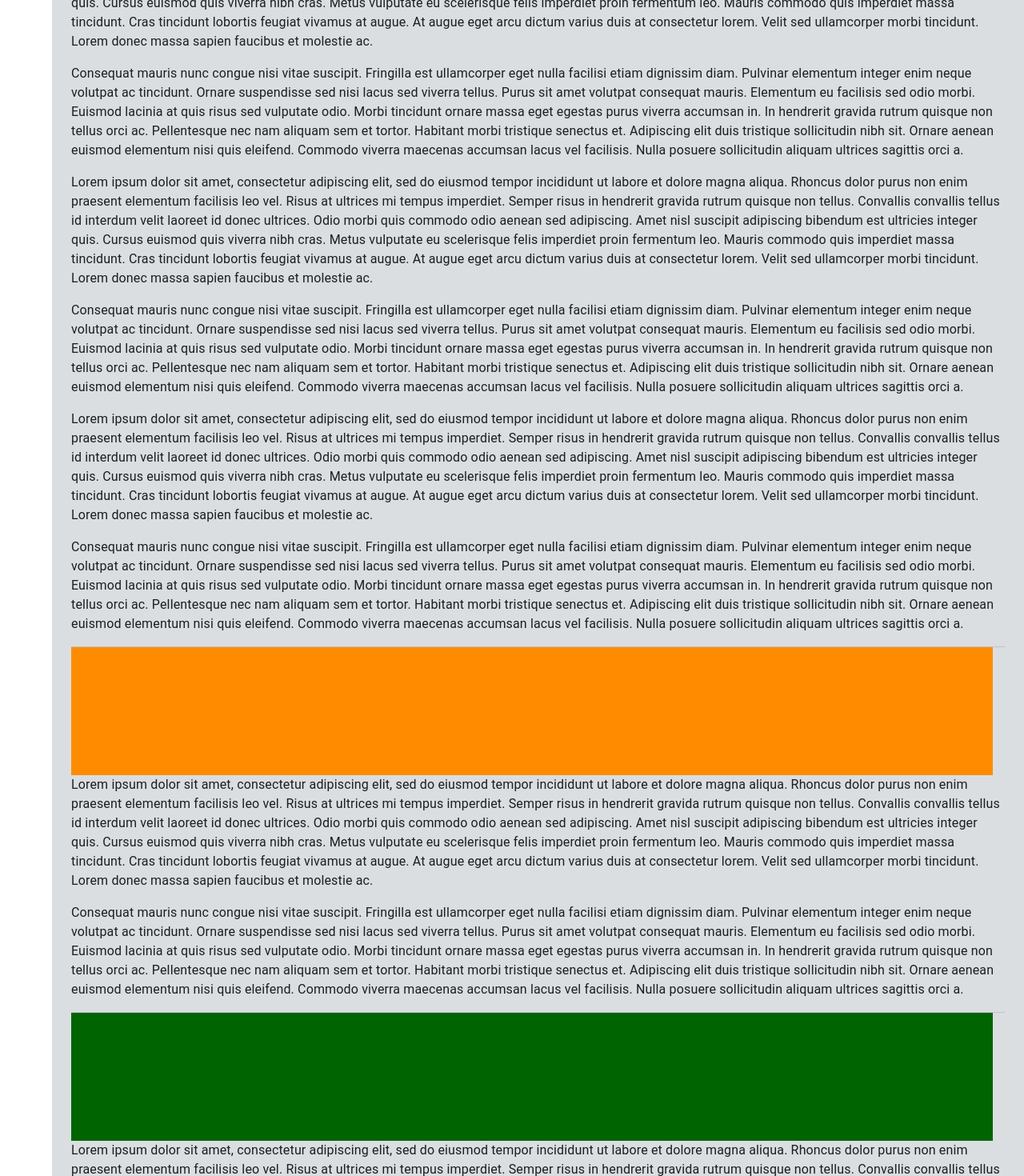
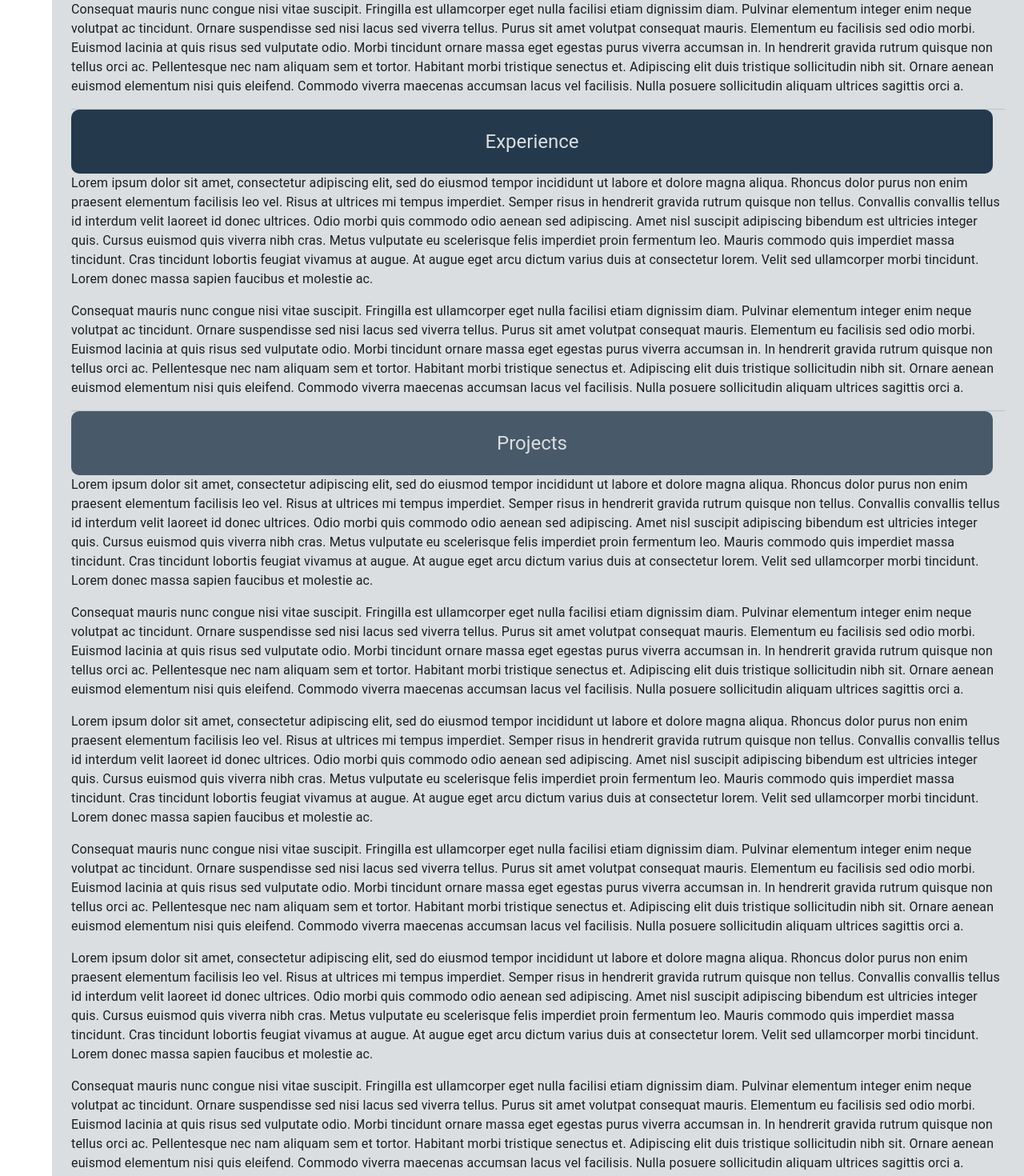
Before and after one commit to mrbraiant/new-portfolio, a Next.js app: page / in a window 1280 px wide. Shown: the part 1320-2790 px from the top of the page at 80% size. Built offline with nearby package versions, Linux system fonts and the light colour scheme.

Commit message:
build: improving effects

```diff
--- a/src/app/components/drawer/index.tsx
+++ b/src/app/components/drawer/index.tsx
@@ -41,6 +41,7 @@ import {
 } from '@mui/icons-material';
 import Image from 'next/image';
 import { Text } from '@components/text';
+import { SectionTitle } from '@components/sectionTitle';
 
 const drawerWidth = 180;
 const iconColor = '#00192F';
@@ -189,7 +190,9 @@ export const MiniDrawer = () => {
         <List>
           <ListItem
             disablePadding
-            sx={{ display: 'block' }}
+            sx={{
+              display: 'block',
+            }}
           >
             <GenerateItems
               icon={<Cottage sx={{ color: iconColor }} />}
@@ -226,6 +229,7 @@ export const MiniDrawer = () => {
             />
           </ListItem>
         </List>
+
         <Divider />
         <List>
           <ListItem
@@ -236,16 +240,19 @@ export const MiniDrawer = () => {
               icon={<School sx={{ color: iconColor }} />}
               route="education"
               text="Education"
+              botomIcons
             />
             <GenerateItems
               icon={<Message sx={{ color: iconColor }} />}
               route="contact"
               text="Contact"
+              botomIcons
             />
             <GenerateItems
               icon={<Newspaper sx={{ color: iconColor }} />}
               route="blog"
               text="Blog"
+              botomIcons
             />
           </ListItem>
         </List>
@@ -261,6 +268,7 @@ export const MiniDrawer = () => {
           id="home"
           src={'/images/background.png'}
           priority
+          loading="eager"
           sizes="100vw"
           width={1100}
           height={600}
@@ -270,12 +278,6 @@ export const MiniDrawer = () => {
             objectFit: 'cover',
           }}
         />
-        {/* <img
-          alt="main-image"
-          id="home"
-          src={'/images/background.jpeg'}
-          style={{ width: '95vw', height: '95vh' }}
-        /> */}
         <Box
           component="main"
           sx={{
@@ -288,22 +290,7 @@ export const MiniDrawer = () => {
           {/* CONTENT AREA */}
 
           <div id="about">
-            <div
-              style={{
-                width: '90vw',
-                height: '20vh',
-                backgroundColor: 'darkblue',
-                borderRadius: 10,
-              }}
-            >
-              <Text
-                type="h4"
-                sx={{ color: 'white' }}
-                textAlign="center"
-              >
-                About me
-              </Text>
-            </div>
+            <SectionTitle title="About" />
             <Typography paragraph>
               Lorem ipsum dolor sit amet, consectetur
               adipiscing elit, sed do eiusmod tempor
@@ -346,6 +333,106 @@ export const MiniDrawer = () => {
               accumsan lacus vel facilisis. Nulla posuere
               sollicitudin aliquam ultrices sagittis orci a.
             </Typography>
+            <Typography paragraph>
+              Lorem ipsum dolor sit amet, consectetur
+              adipiscing elit, sed do eiusmod tempor
+              incididunt ut labore et dolore magna aliqua.
+              Rhoncus dolor purus non enim praesent
+              elementum facilisis leo vel. Risus at ultrices
+              mi tempus imperdiet. Semper risus in hendrerit
+              gravida rutrum quisque non tellus. Convallis
+              convallis tellus id interdum velit laoreet id
+              donec ultrices. Odio morbi quis commodo odio
+              aenean sed adipiscing. Amet nisl suscipit
+              adipiscing bibendum est ultricies integer
+              quis. Cursus euismod quis viverra nibh cras.
+              Metus vulputate eu scelerisque felis imperdiet
+              proin fermentum leo. Mauris commodo quis
+              imperdiet massa tincidunt. Cras tincidunt
+              lobortis feugiat vivamus at augue. At augue
+              eget arcu dictum varius duis at consectetur
+              lorem. Velit sed ullamcorper morbi tincidunt.
+              Lorem donec massa sapien faucibus et molestie
+              ac.
+            </Typography>
+            <Typography paragraph>
+              Consequat mauris nunc congue nisi vitae
+              suscipit. Fringilla est ullamcorper eget nulla
+              facilisi etiam dignissim diam. Pulvinar
+              elementum integer enim neque volutpat ac
+              tincidunt. Ornare suspendisse sed nisi lacus
+              sed viverra tellus. Purus sit amet volutpat
+              consequat mauris. Elementum eu facilisis sed
+              odio morbi. Euismod lacinia at quis risus sed
+              vulputate odio. Morbi tincidunt ornare massa
+              eget egestas purus viverra accumsan in. In
+              hendrerit gravida rutrum quisque non tellus
+              orci ac. Pellentesque nec nam aliquam sem et
+              tortor. Habitant morbi tristique senectus et.
+              Adipiscing elit duis tristique sollicitudin
+              nibh sit. Ornare aenean euismod elementum nisi
+              quis eleifend. Commodo viverra maecenas
+              accumsan lacus vel facilisis. Nulla posuere
+              sollicitudin aliquam ultrices sagittis orci a.
+            </Typography>
+          </div>
+          <Divider />
+
+          <div id="experience">
+            <SectionTitle
+              title="Experience"
+              backgroundColor="#24394C"
+            />
+            <Typography paragraph>
+              Lorem ipsum dolor sit amet, consectetur
+              adipiscing elit, sed do eiusmod tempor
+              incididunt ut labore et dolore magna aliqua.
+              Rhoncus dolor purus non enim praesent
+              elementum facilisis leo vel. Risus at ultrices
+              mi tempus imperdiet. Semper risus in hendrerit
+              gravida rutrum quisque non tellus. Convallis
+              convallis tellus id interdum velit laoreet id
+              donec ultrices. Odio morbi quis commodo odio
+              aenean sed adipiscing. Amet nisl suscipit
+              adipiscing bibendum est ultricies integer
+              quis. Cursus euismod quis viverra nibh cras.
+              Metus vulputate eu scelerisque felis imperdiet
+              proin fermentum leo. Mauris commodo quis
+              imperdiet massa tincidunt. Cras tincidunt
+              lobortis feugiat vivamus at augue. At augue
+              eget arcu dictum varius duis at consectetur
+              lorem. Velit sed ullamcorper morbi tincidunt.
+              Lorem donec massa sapien faucibus et molestie
+              ac.
+            </Typography>
+            <Typography paragraph>
+              Consequat mauris nunc congue nisi vitae
+              suscipit. Fringilla est ullamcorper eget nulla
+              facilisi etiam dignissim diam. Pulvinar
+              elementum integer enim neque volutpat ac
+              tincidunt. Ornare suspendisse sed nisi lacus
+              sed viverra tellus. Purus sit amet volutpat
+              consequat mauris. Elementum eu facilisis sed
+              odio morbi. Euismod lacinia at quis risus sed
+              vulputate odio. Morbi tincidunt ornare massa
+              eget egestas purus viverra accumsan in. In
+              hendrerit gravida rutrum quisque non tellus
+              orci ac. Pellentesque nec nam aliquam sem et
+              tortor. Habitant morbi tristique senectus et.
+              Adipiscing elit duis tristique sollicitudin
+              nibh sit. Ornare aenean euismod elementum nisi
+              quis eleifend. Commodo viverra maecenas
+              accumsan lacus vel facilisis. Nulla posuere
+              sollicitudin aliquam ultrices sagittis orci a.
+            </Typography>
+          </div>
+
+          <Divider />
+          <div id="projects">
+            <SectionTitle
+              title="Projects"
+              backgroundColor="#485A6A"
+            />
             <Typography paragraph>
               Lorem ipsum dolor sit amet, consectetur
               adipiscing elit, sed do eiusmod tempor
@@ -473,38 +560,53 @@ export const MiniDrawer = () => {
               sollicitudin aliquam ultrices sagittis orci a.
             </Typography>
           </div>
+
           <Divider />
-
-          <div id="experience">
-            <div
-              style={{
-                width: '90vw',
-                height: '20vh',
-                backgroundColor: 'darkorange',
-              }}
-            ></div>
+          <div id="skills">
+            <SectionTitle
+              title="Skills"
+              backgroundColor="#6D7B88"
+            />
             <Typography paragraph>
-              Lorem ipsum dolor sit amet, consectetur
-              adipiscing elit, sed do eiusmod tempor
-              incididunt ut labore et dolore magna aliqua.
-              Rhoncus dolor purus non enim praesent
-              elementum facilisis leo vel. Risus at ultrices
-              mi tempus imperdiet. Semper risus in hendrerit
-              gravida rutrum quisque non tellus. Convallis
-              convallis tellus id interdum velit laoreet id
-              donec ultrices. Odio morbi quis commodo odio
-              aenean sed adipiscing. Amet nisl suscipit
-              adipiscing bibendum est ultricies integer
-              quis. Cursus euismod quis viverra nibh cras.
-              Metus vulputate eu scelerisque felis imperdiet
-              proin fermentum leo. Mauris commodo quis
-              imperdiet massa tincidunt. Cras tincidunt
-              lobortis feugiat vivamus at augue. At augue
-              eget arcu dictum varius duis at consectetur
-              lorem. Velit sed ullamcorper morbi tincidunt.
-              Lorem donec massa sapien faucibus et molestie
-              ac.
-            </Typography>
+              Consequat mauris nunc congue nisi vitae
+              suscipit. Fringilla est ullamcorper eget nulla
+              facilisi etiam dignissim diam. Pulvinar
+              elementum integer enim neque volutpat ac
+              tincidunt. Ornare suspendisse sed nisi lacus
+              sed viverra tellus. Purus sit amet volutpat
+              consequat mauris. Elementum eu facilisis sed
+              odio morbi. Euismod lacinia at quis risus sed
+              vulputate odio. Morbi tincidunt ornare massa
+              eget egestas purus viverra accumsan in. In
+              hendrerit gravida rutrum quisque non tellus
+              orci ac. Pellentesque nec nam aliquam sem et
+              tortor. Habitant morbi tristique senectus et.
+              Adipiscing elit duis tristique sollicitudin
+              nibh sit. Ornare aenean euismod elementum nisi
+              quis eleifend. Commodo viverra maecenas
+              accumsan lacus vel facilisis. Nulla posuere
+              sollicitudin aliquam ultrices sagittis orci a.
+            </Typography>{' '}
+            <Typography paragraph>
+              Consequat mauris nunc congue nisi vitae
+              suscipit. Fringilla est ullamcorper eget nulla
+              facilisi etiam dignissim diam. Pulvinar
+              elementum integer enim neque volutpat ac
+              tincidunt. Ornare suspendisse sed nisi lacus
+              sed viverra tellus. Purus sit amet volutpat
+              consequat mauris. Elementum eu facilisis sed
+              odio morbi. Euismod lacinia at quis risus sed
+              vulputate odio. Morbi tincidunt ornare massa
+              eget egestas purus viverra accumsan in. In
+              hendrerit gravida rutrum quisque non tellus
+              orci ac. Pellentesque nec nam aliquam sem et
+              tortor. Habitant morbi tristique senectus et.
+              Adipiscing elit duis tristique sollicitudin
+              nibh sit. Ornare aenean euismod elementum nisi
+              quis eleifend. Commodo viverra maecenas
+              accumsan lacus vel facilisis. Nulla posuere
+              sollicitudin aliquam ultrices sagittis orci a.
+            </Typography>{' '}
             <Typography paragraph>
               Consequat mauris nunc congue nisi vitae
               suscipit. Fringilla est ullamcorper eget nulla
@@ -528,36 +630,51 @@ export const MiniDrawer = () => {
           </div>
 
           <Divider />
-          <div id="projects">
-            <div
-              style={{
-                width: '90vw',
-                height: '20vh',
-                backgroundColor: 'darkgreen',
-              }}
-            ></div>
+          <div id="education">
+            <SectionTitle
+              title="Education"
+              backgroundColor="#919CA5"
+            />
             <Typography paragraph>
-              Lorem ipsum dolor sit amet, consectetur
-              adipiscing elit, sed do eiusmod tempor
-              incididunt ut labore et dolore magna aliqua.
-              Rhoncus dolor purus non enim praesent
-              elementum facilisis leo vel. Risus at ultrices
-              mi tempus imperdiet. Semper risus in hendrerit
-              gravida rutrum quisque non tellus. Convallis
-              convallis tellus id interdum velit laoreet id
-              donec ultrices. Odio morbi quis commodo odio
-              aenean sed adipiscing. Amet nisl suscipit
-              adipiscing bibendum est ultricies integer
-              quis. Cursus euismod quis viverra nibh cras.
-              Metus vulputate eu scelerisque felis imperdiet
-              proin fermentum leo. Mauris commodo quis
-              imperdiet massa tincidunt. Cras tincidunt
-              lobortis feugiat vivamus at augue. At augue
-              eget arcu dictum varius duis at consectetur
-              lorem. Velit sed ullamcorper morbi tincidunt.
-              Lorem donec massa sapien faucibus et molestie
-              ac.
-            </Typography>
+              Consequat mauris nunc congue nisi vitae
+              suscipit. Fringilla est ullamcorper eget nulla
+              facilisi etiam dignissim diam. Pulvinar
+              elementum integer enim neque volutpat ac
+              tincidunt. Ornare suspendisse sed nisi lacus
+              sed viverra tellus. Purus sit amet volutpat
+              consequat mauris. Elementum eu facilisis sed
+              odio morbi. Euismod lacinia at quis risus sed
+              vulputate odio. Morbi tincidunt ornare massa
+              eget egestas purus viverra accumsan in. In
+              hendrerit gravida rutrum quisque non tellus
+              orci ac. Pellentesque nec nam aliquam sem et
+              tortor. Habitant morbi tristique senectus et.
+              Adipiscing elit duis tristique sollicitudin
+              nibh sit. Ornare aenean euismod elementum nisi
+              quis eleifend. Commodo viverra maecenas
+              accumsan lacus vel facilisis. Nulla posuere
+              sollicitudin aliquam ultrices sagittis orci a.
+            </Typography>{' '}
+            <Typography paragraph>
+              Consequat mauris nunc congue nisi vitae
+              suscipit. Fringilla est ullamcorper eget nulla
+              facilisi etiam dignissim diam. Pulvinar
+              elementum integer enim neque volutpat ac
+              tincidunt. Ornare suspendisse sed nisi lacus
+              sed viverra tellus. Purus sit amet volutpat
+              consequat mauris. Elementum eu facilisis sed
+              odio morbi. Euismod lacinia at quis risus sed
+              vulputate odio. Morbi tincidunt ornare massa
+              eget egestas purus viverra accumsan in. In
+              hendrerit gravida rutrum quisque non tellus
+              orci ac. Pellentesque nec nam aliquam sem et
+              tortor. Habitant morbi tristique senectus et.
+              Adipiscing elit duis tristique sollicitudin
+              nibh sit. Ornare aenean euismod elementum nisi
+              quis eleifend. Commodo viverra maecenas
+              accumsan lacus vel facilisis. Nulla posuere
+              sollicitudin aliquam ultrices sagittis orci a.
+            </Typography>{' '}
             <Typography paragraph>
               Consequat mauris nunc congue nisi vitae
               suscipit. Fringilla est ullamcorper eget nulla
@@ -578,28 +695,54 @@ export const MiniDrawer = () => {
               accumsan lacus vel facilisis. Nulla posuere
               sollicitudin aliquam ultrices sagittis orci a.
             </Typography>
+          </div>
+
+          <Divider />
+          <div id="contact">
+            <SectionTitle
+              title="Contact"
+              backgroundColor="#6D7B88"
+            />
             <Typography paragraph>
-              Lorem ipsum dolor sit amet, consectetur
-              adipiscing elit, sed do eiusmod tempor
-              incididunt ut labore et dolore magna aliqua.
-              Rhoncus dolor purus non enim praesent
-              elementum facilisis leo vel. Risus at ultrices
-              mi tempus imperdiet. Semper risus in hendrerit
-              gravida rutrum quisque non tellus. Convallis
-              convallis tellus id interdum velit laoreet id
-              donec ultrices. Odio morbi quis commodo odio
-              aenean sed adipiscing. Amet nisl suscipit
-              adipiscing bibendum est ultricies integer
-              quis. Cursus euismod quis viverra nibh cras.
-              Metus vulputate eu scelerisque felis imperdiet
-              proin fermentum leo. Mauris commodo quis
-              imperdiet massa tincidunt. Cras tincidunt
-              lobortis feugiat vivamus at augue. At augue
-              eget arcu dictum varius duis at consectetur
-              lorem. Velit sed ullamcorper morbi tincidunt.
-              Lorem donec massa sapien faucibus et molestie
-              ac.
-            </Typography>
+              Consequat mauris nunc congue nisi vitae
+              suscipit. Fringilla est ullamcorper eget nulla
+              facilisi etiam dignissim diam. Pulvinar
+              elementum integer enim neque volutpat ac
+              tincidunt. Ornare suspendisse sed nisi lacus
+              sed viverra tellus. Purus sit amet volutpat
+              consequat mauris. Elementum eu facilisis sed
+              odio morbi. Euismod lacinia at quis risus sed
+              vulputate odio. Morbi tincidunt ornare massa
+              eget egestas purus viverra accumsan in. In
+              hendrerit gravida rutrum quisque non tellus
+              orci ac. Pellentesque nec nam aliquam sem et
+              tortor. Habitant morbi tristique senectus et.
+              Adipiscing elit duis tristique sollicitudin
+              nibh sit. Ornare aenean euismod elementum nisi
+              quis eleifend. Commodo viverra maecenas
+              accumsan lacus vel facilisis. Nulla posuere
+              sollicitudin aliquam ultrices sagittis orci a.
+            </Typography>{' '}
+            <Typography paragraph>
+              Consequat mauris nunc congue nisi vitae
+              suscipit. Fringilla est ullamcorper eget nulla
+              facilisi etiam dignissim diam. Pulvinar
+              elementum integer enim neque volutpat ac
+              tincidunt. Ornare suspendisse sed nisi lacus
+              sed viverra tellus. Purus sit amet volutpat
+              consequat mauris. Elementum eu facilisis sed
+              odio morbi. Euismod lacinia at quis risus sed
+              vulputate odio. Morbi tincidunt ornare massa
+              eget egestas purus viverra accumsan in. In
+              hendrerit gravida rutrum quisque non tellus
+              orci ac. Pellentesque nec nam aliquam sem et
+              tortor. Habitant morbi tristique senectus et.
+              Adipiscing elit duis tristique sollicitudin
+              nibh sit. Ornare aenean euismod elementum nisi
+              quis eleifend. Commodo viverra maecenas
+              accumsan lacus vel facilisis. Nulla posuere
+              sollicitudin aliquam ultrices sagittis orci a.
+            </Typography>{' '}
             <Typography paragraph>
               Consequat mauris nunc congue nisi vitae
               suscipit. Fringilla est ullamcorper eget nulla
@@ -620,28 +763,54 @@ export const MiniDrawer = () => {
               accumsan lacus vel facilisis. Nulla posuere
               sollicitudin aliquam ultrices sagittis orci a.
             </Typography>
+          </div>
+
+          <Divider />
+          <div id="blog">
+            <SectionTitle
+              title="Blog"
+              backgroundColor="#485A6A"
+            />
             <Typography paragraph>
-              Lorem ipsum dolor sit amet, consectetur
-              adipiscing elit, sed do eiusmod tempor
-              incididunt ut labore et dolore magna aliqua.
-              Rhoncus dolor purus non enim praesent
-              elementum facilisis leo vel. Risus at ultrices
-              mi tempus imperdiet. Semper risus in hendrerit
-              gravida rutrum quisque non tellus. Convallis
-              convallis tellus id interdum velit laoreet id
-              donec ultrices. Odio morbi quis commodo odio
-              aenean sed adipiscing. Amet nisl suscipit
-              adipiscing bibendum est ultricies integer
-              quis. Cursus euismod quis viverra nibh cras.
-              Metus vulputate eu scelerisque felis imperdiet
-              proin fermentum leo. Mauris commodo quis
-              imperdiet massa tincidunt. Cras tincidunt
-              lobortis feugiat vivamus at augue. At augue
-              eget arcu dictum varius duis at consectetur
-              lorem. Velit sed ullamcorper morbi tincidunt.
-              Lorem donec massa sapien faucibus et molestie
-              ac.
-            </Typography>
+              Consequat mauris nunc congue nisi vitae
+              suscipit. Fringilla est ullamcorper eget nulla
+              facilisi etiam dignissim diam. Pulvinar
+              elementum integer enim neque volutpat ac
+              tincidunt. Ornare suspendisse sed nisi lacus
+              sed viverra tellus. Purus sit amet volutpat
+              consequat mauris. Elementum eu facilisis sed
+              odio morbi. Euismod lacinia at quis risus sed
+              vulputate odio. Morbi tincidunt ornare massa
+              eget egestas purus viverra accumsan in. In
+              hendrerit gravida rutrum quisque non tellus
+              orci ac. Pellentesque nec nam aliquam sem et
+              tortor. Habitant morbi tristique senectus et.
+              Adipiscing elit duis tristique sollicitudin
+              nibh sit. Ornare aenean euismod elementum nisi
+              quis eleifend. Commodo viverra maecenas
+              accumsan lacus vel facilisis. Nulla posuere
+              sollicitudin aliquam ultrices sagittis orci a.
+            </Typography>{' '}
+            <Typography paragraph>
+              Consequat mauris nunc congue nisi vitae
+              suscipit. Fringilla est ullamcorper eget nulla
+              facilisi etiam dignissim diam. Pulvinar
+              elementum integer enim neque volutpat ac
+              tincidunt. Ornare suspendisse sed nisi lacus
+              sed viverra tellus. Purus sit amet volutpat
+              consequat mauris. Elementum eu facilisis sed
+              odio morbi. Euismod lacinia at quis risus sed
+              vulputate odio. Morbi tincidunt ornare massa
+              eget egestas purus viverra accumsan in. In
+              hendrerit gravida rutrum quisque non tellus
+              orci ac. Pellentesque nec nam aliquam sem et
+              tortor. Habitant morbi tristique senectus et.
+              Adipiscing elit duis tristique sollicitudin
+              nibh sit. Ornare aenean euismod elementum nisi
+              quis eleifend. Commodo viverra maecenas
+              accumsan lacus vel facilisis. Nulla posuere
+              sollicitudin aliquam ultrices sagittis orci a.
+            </Typography>{' '}
             <Typography paragraph>
               Consequat mauris nunc congue nisi vitae
               suscipit. Fringilla est ullamcorper eget nulla
--- /dev/null
+++ b/src/app/components/sectionTitle/index.tsx
@@ -0,0 +1,31 @@
+import { Text } from '@components/text';
+import { TitleWrapper } from './styles';
+
+type SectionTitleProps = {
+  title: string;
+  backgroundColor?:
+    | '#00192F'
+    | '#24394C'
+    | '#485A6A'
+    | '#6D7B88'
+    | '#919CA5'
+    | '#B6BDC3'
+    | '#DADEE1';
+};
+
+export const SectionTitle = ({
+  title,
+  backgroundColor = '#00192F',
+}: SectionTitleProps) => {
+  return (
+    <TitleWrapper sx={{ backgroundColor: backgroundColor }}>
+      <Text
+        type="h5"
+        sx={{ color: '#DADEE1' }}
+        textAlign="center"
+      >
+        {title}
+      </Text>
+    </TitleWrapper>
+  );
+};
--- /dev/null
+++ b/src/app/components/sectionTitle/styles.ts
@@ -0,0 +1,11 @@
+import { styled } from '@mui/system';
+
+export const TitleWrapper = styled('div')({
+  display: 'flex',
+  alignItems: 'center',
+  justifyContent: 'center',
+  width: '90vw',
+  height: '10vh',
+  backgroundColor: '#00192F',
+  borderRadius: 10,
+});
```
Also changed, not shown: src/app/components/drawer/generateItems/index.tsx (+10 -2 lines).
